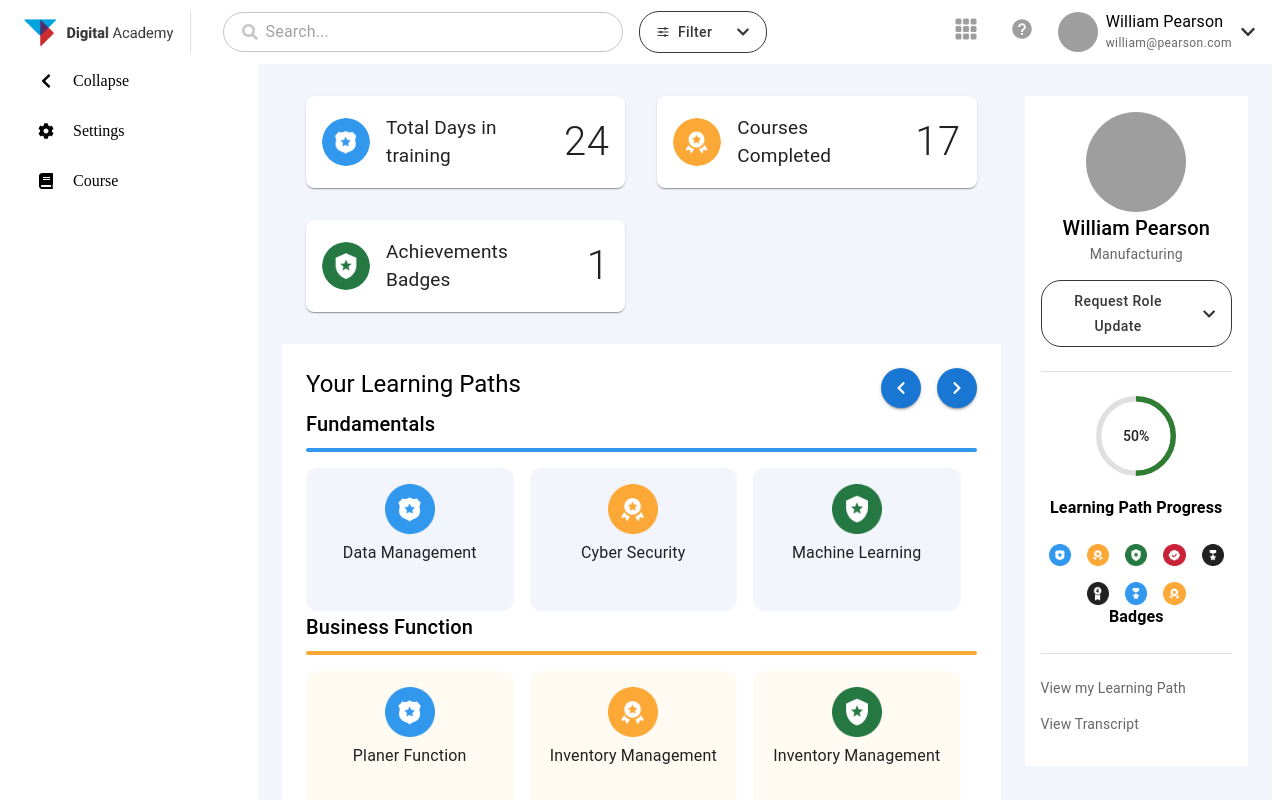
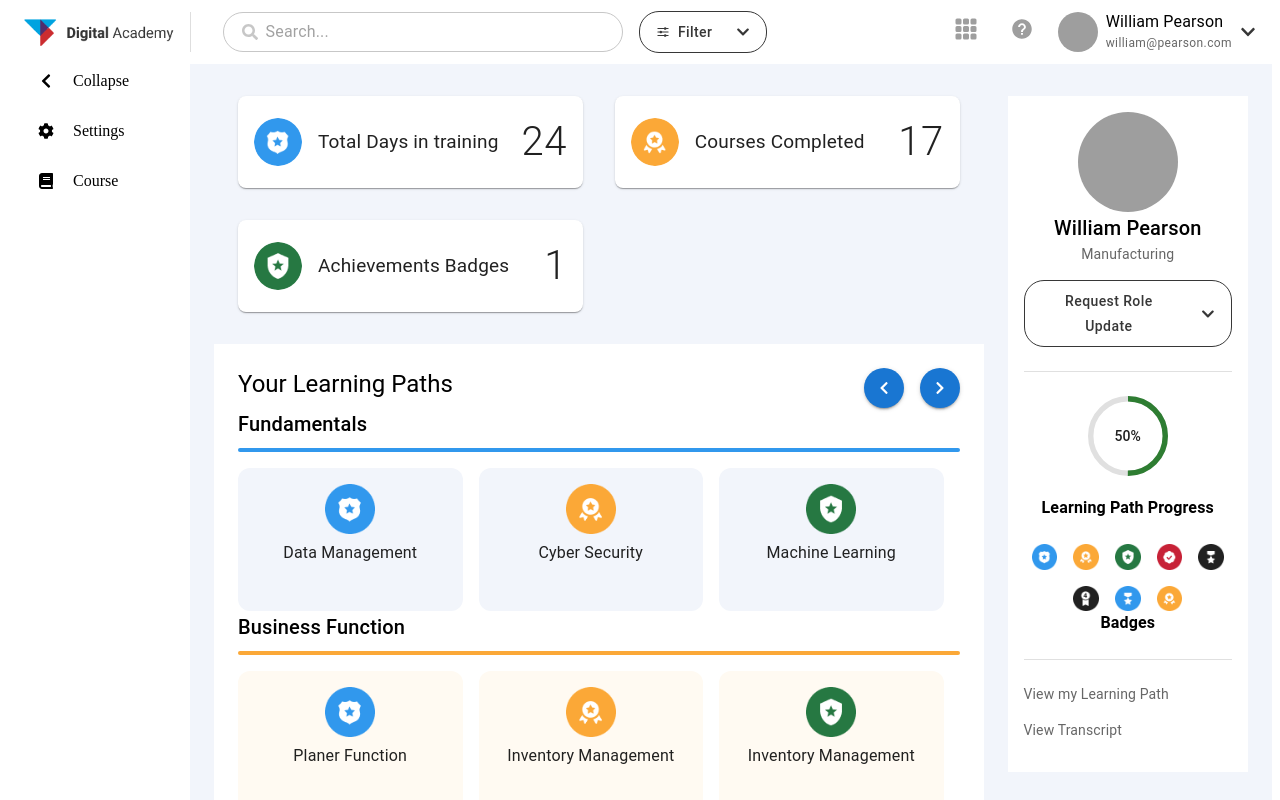
Before and after one commit to MuhammadBabarWaseem/Digital-Academy, a React (Vite) app: page / in a window 1280 px wide. Shown: the top 800 px of the page. Built offline with nearby package versions, Linux system fonts and the light colour scheme; grey boxes are pictures that could not be loaded.

Commit message:
fix: Update Sidebar width

```diff
--- a/src/components/Sidebar.tsx
+++ b/src/components/Sidebar.tsx
@@ -20,6 +20,7 @@
       collapsed={collapsed}
       backgroundColor="white"
       style={{ border: "none" }}
+      width="182px"
     >
       <Menu>
         <MenuItem
```
